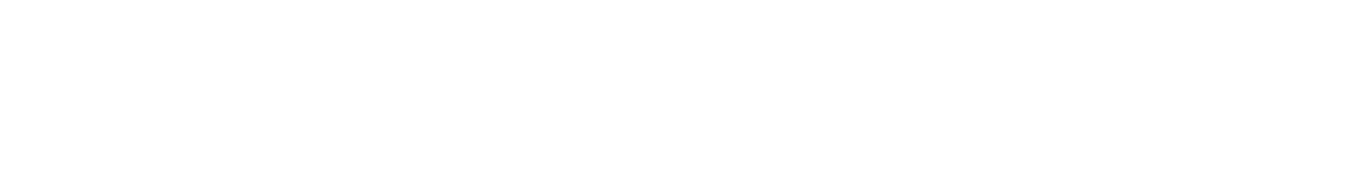
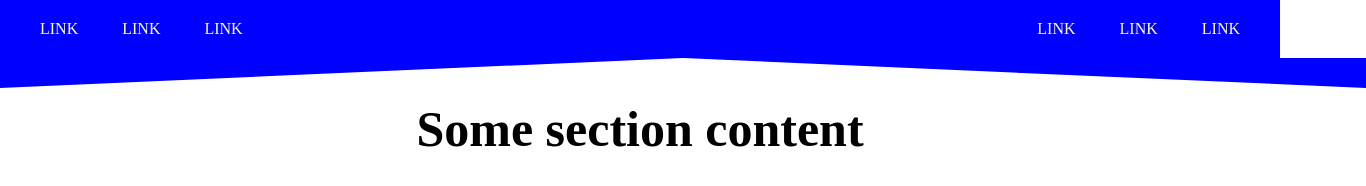
Before and after one commit to magdabober/nietypowe-menu, a plain HTML site: page index.html in a window 1280 px wide. Shown: the whole page, 1366 px wide, since content can reach past the window. Drawn offline with Linux system fonts and the light colour scheme.

Commit message:
wersja 1

```diff
--- a/css/style.css
+++ b/css/style.css
@@ -0,0 +1,67 @@
+body {
+    margin: 0;
+}
+
+header.main-header {
+    background-color: blue;
+    position: relative;
+    width: 100%;
+/*
+    width:0;
+     height:100px;
+     border-right:50vh solid blue;
+     border-left:50vh solid blue;
+     border-bottom:30px solid transparent;
+*/
+}
+
+header.main-header::after {
+    content: '';
+    position: absolute;
+    left: 0;
+    bottom: -30px;
+    height: 30px;
+    border-bottom: 30px solid transparent;
+    border-left: 683px solid blue;
+    border-right: 683px solid blue;
+    width: 0;
+    height: 0;
+
+}
+
+header.main-header nav.main-nav {
+    background-color: blue;
+    display: inline-block;
+    width: 50%;
+    float: left;
+    box-sizing: border-box;
+    padding: 20px;
+    list-style: none;
+    text-transform: uppercase;
+    transition: all 0s linear;
+}
+
+/*
+header.main-header nav.main-nav:hover {
+    height: 80px;
+}
+*/
+
+header.main-header nav.main-nav li.inner-right {
+    text-align: right;
+}
+
+header.main-header nav.main-nav li.nav-inner a {
+    color: white;
+    text-decoration: none;
+    padding: 0 20px;
+}
+
+div.clear {
+    clear: both;
+}
+
+section h1 {
+    text-align: center;
+    font-size: 50px;
+}
--- a/index.html
+++ b/index.html
@@ -7,5 +7,27 @@
 </head>
 <body>
 
+   <header class="main-header">
+       <nav class="main-nav nav-left">
+           <li class="nav-inner inner-left">
+               <a href="">Link</a>
+               <a href="">Link</a>
+               <a href="">Link</a>
+           </li>
+       </nav>
+       <nav class="main-nav nav-right">
+           <li class="nav-inner inner-right">
+               <a href="">Link</a>
+               <a href="">Link</a>
+               <a href="">Link</a>
+           </li>
+       </nav>
+       <div class="clear"></div>
+   </header>
+
+   <section>
+       <h1>Some section content</h1>
+   </section>
+
 </body>
 </html>
```
